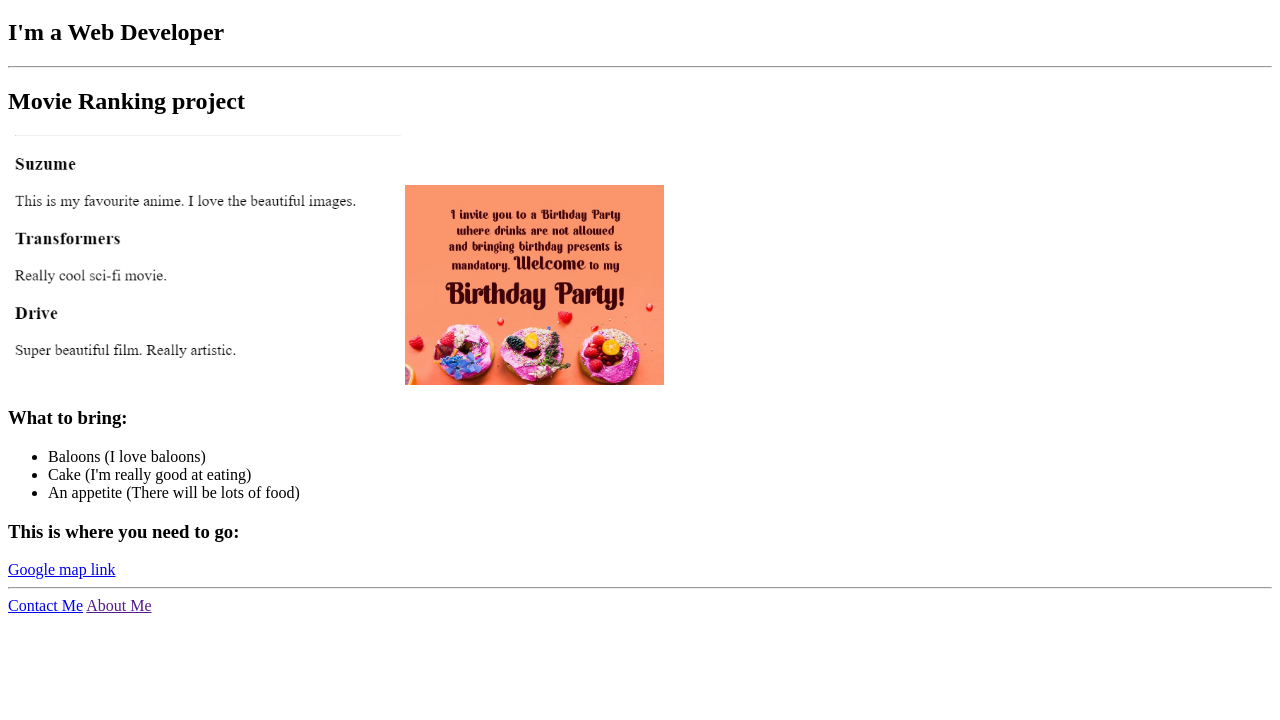
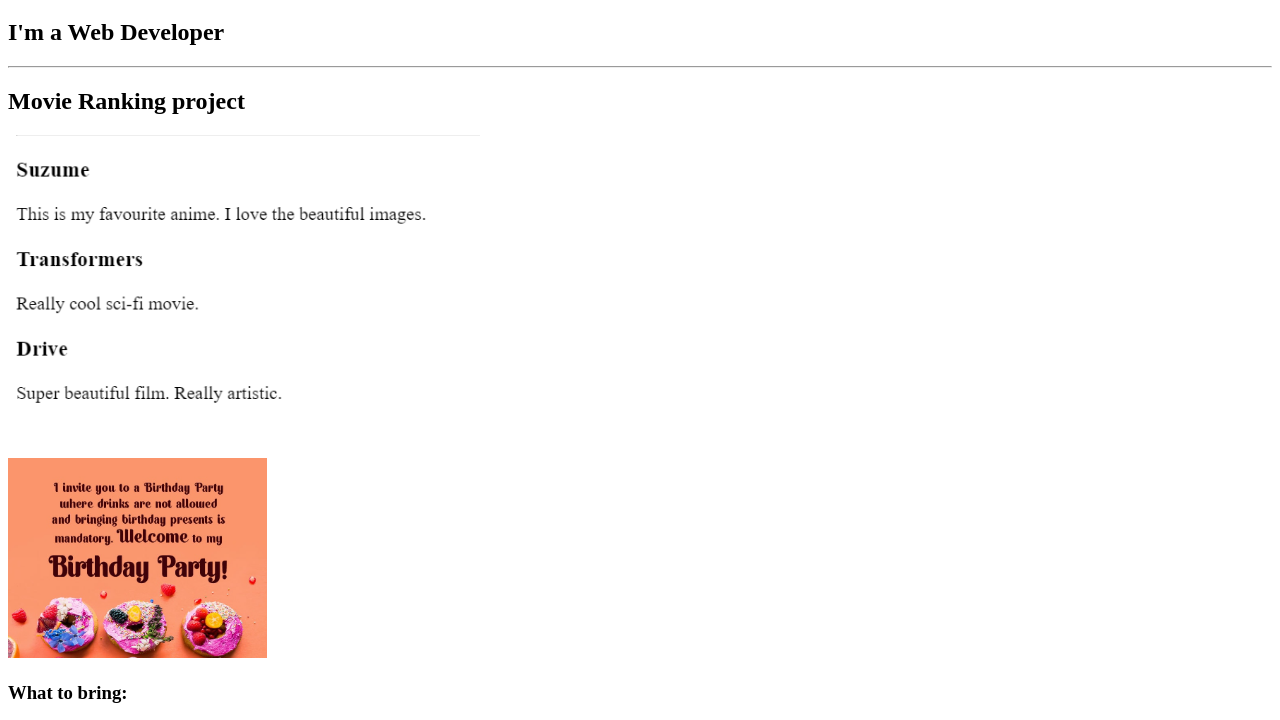
Before and after one commit to YASMIN050/html-portofolio, a plain HTML site: page public/index.html in a window 1280 px wide. Shown: the part 61-781 px from the top of the page. Drawn offline with Linux system fonts and the light colour scheme.

Commit message:
Resolved Pic

```diff
--- a/public/index.html
+++ b/public/index.html
@@ -13,8 +13,8 @@
   <hr />
 
   <h2>Movie Ranking project</h2>
-  <img src="./movie ranking.png"alt="movie ranking" height="250">
-   <img src="./birthday-cake-img.png" height="200" alt="birthday-cake-image">
+ <h3> <img src="./movie ranking.png"alt="movie ranking" height="300"></h3>
+  <h3> <img src="./birthday-cake-img.png" height="200" alt="birthday-cake-image"></h3>
    <h3>What to bring:</h3>
    <ul>
      <li>Baloons (I love baloons)</li>
```
